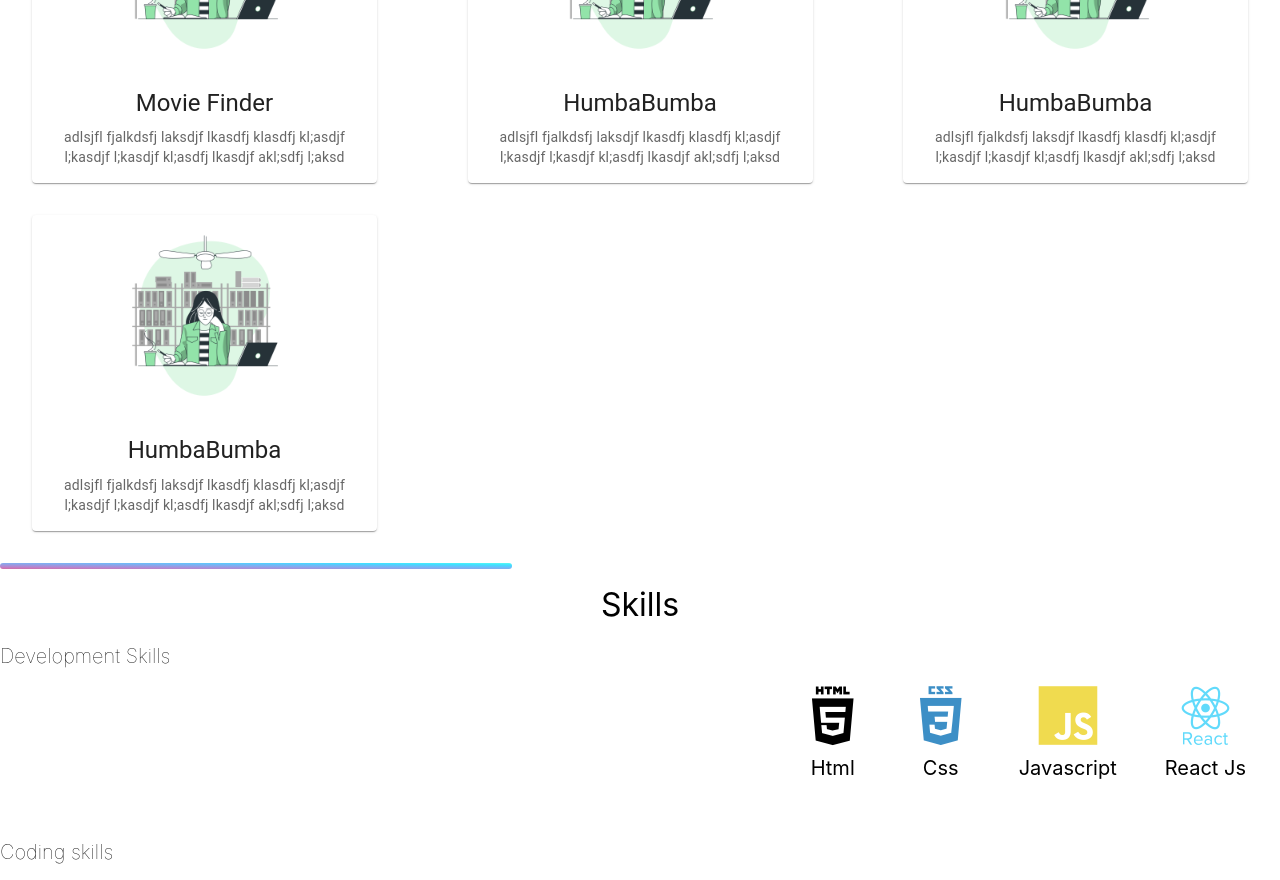
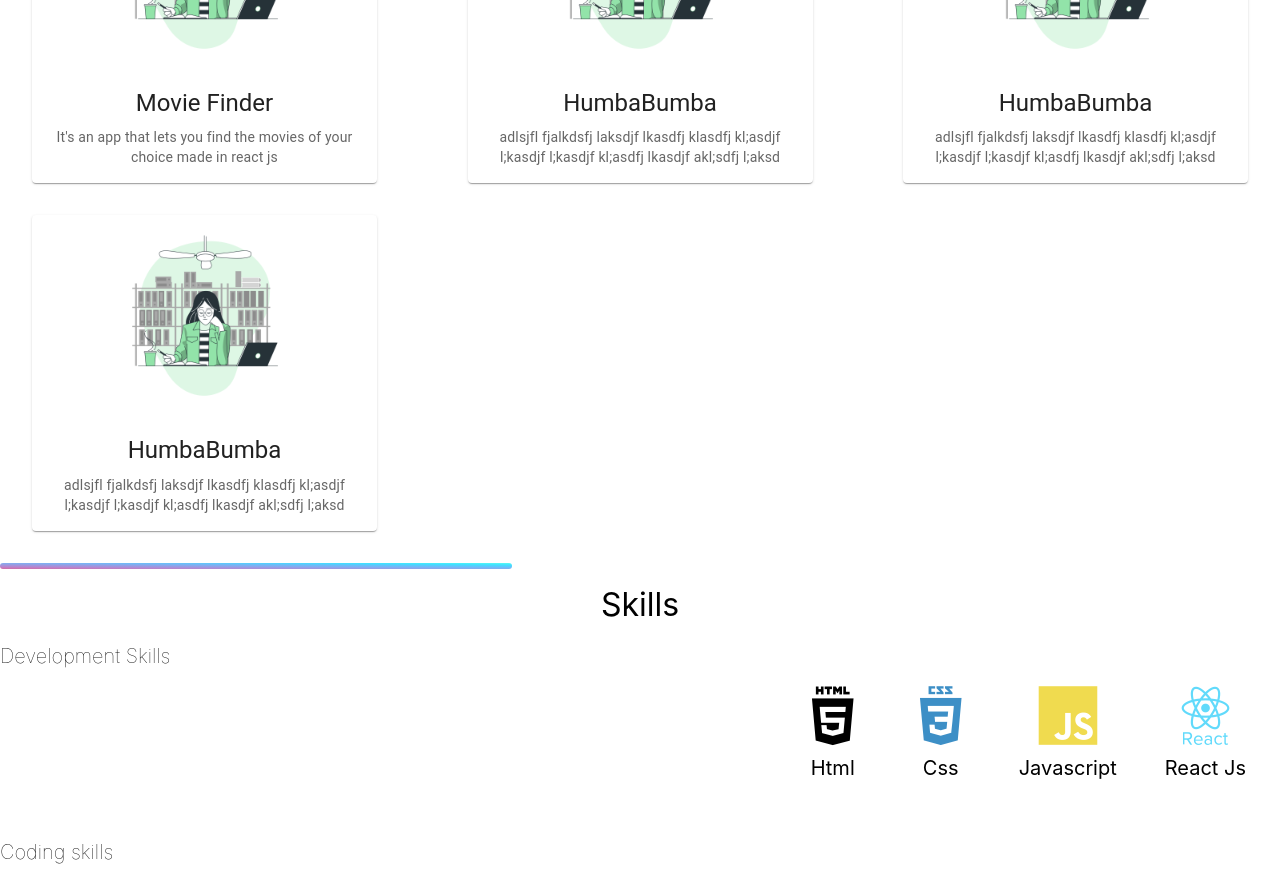
Before and after one commit to AditiSinha1005/port, a React (Create React App) app: page / in a window 1280 px wide. Shown: the part 900-1780 px from the top of the page. Built offline with nearby package versions, Linux system fonts and the light colour scheme.

Commit message:
changes done

```diff
--- a/src/components/body/Project.jsx
+++ b/src/components/body/Project.jsx
@@ -12,7 +12,7 @@ const Project = () => {
         <span>
           <ProjectCard
             title="Movie Finder"
-            description="adlsjfl fjalkdsfj laksdjf lkasdfj klasdfj kl;asdjf l;kasdjf l;kasdjf kl;asdfj lkasdjf akl;sdfj l;aksd"
+            description="It's an app that lets you find the movies of your choice made in react js"
             link=""
             image={ashes}
           />
```
